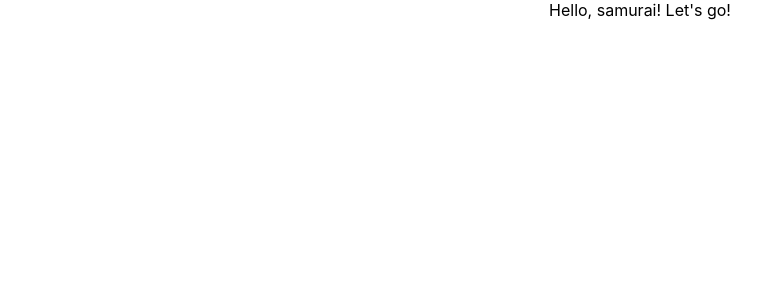
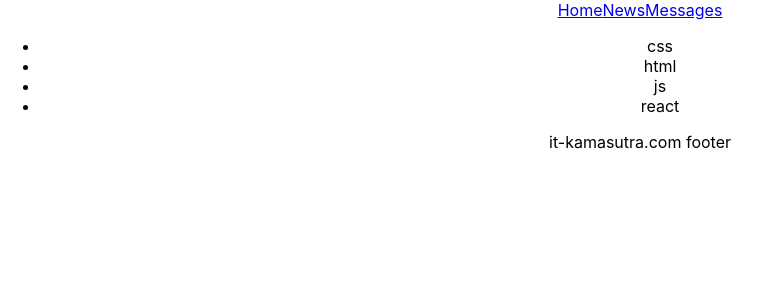
Before and after one commit to Medvepedia/samurai-way-main, a React (Create React App) app: page / in a window 1280 px wide. Shown: the top 300 px of the page, without its empty margins (0-770 px from the left). Built offline with nearby package versions, Linux system fonts and the light colour scheme.

Commit message:
Create Footer Header Technologies

```diff
--- a/package.json
+++ b/package.json
@@ -58,7 +58,7 @@
     "@types/react": "17.0.20",
     "@types/react-dom": "17.0.9",
     "@types/react-redux": "7.1.22",
-    "@types/react-router-dom": "5.3.3",
+    "@types/react-router-dom": "^5.3.3",
     "@types/react-test-renderer": "17.0.1",
     "@types/redux-form": "8.3.3",
     "@types/uuid": "8.3.4"
--- a/src/App.tsx
+++ b/src/App.tsx
@@ -1,12 +1,17 @@
 import React from 'react';
 import './App.css';
+import Footer from "./Footer";
+import Header from "./Header";
+import Technologies from "./Technologies";
 
 function App() {
-  return (
-    <div className="App">
-     Hello, samurai! Let's go!
-    </div>
-  );
+    return (
+        <div className="App">
+            <Header/>
+            <Technologies/>
+            <Footer/>
+
+        </div>
+    );
 }
-
 export default App;
--- /dev/null
+++ b/src/Footer.tsx
@@ -0,0 +1,12 @@
+import React from 'react';
+
+function Footer() {
+    return (
+        <div>
+            it-kamasutra.com footer
+            </div>
+
+    );
+}
+
+export default Footer;
--- /dev/null
+++ b/src/Header.tsx
@@ -0,0 +1,13 @@
+import React from "react";
+
+function Header() {
+    return (
+        <div>
+            <a href = '#s'>Home</a>
+            <a href = '#s'>News</a>
+            <a href = '#s'>Messages</a>
+        </div>
+    );
+}
+
+export default Header;
--- /dev/null
+++ b/src/Technologies.tsx
@@ -0,0 +1,15 @@
+import React from "react";
+
+function Technologies() {
+    return (
+        <div>
+            <ul>
+                <li>css</li>
+                <li>html</li>
+                <li>js</li>
+                <li>react</li>
+            </ul>
+        </div>
+    )
+}
+export default Technologies
```
Also changed, not shown: 1 other file (tests, documents, lock files or other folders).
